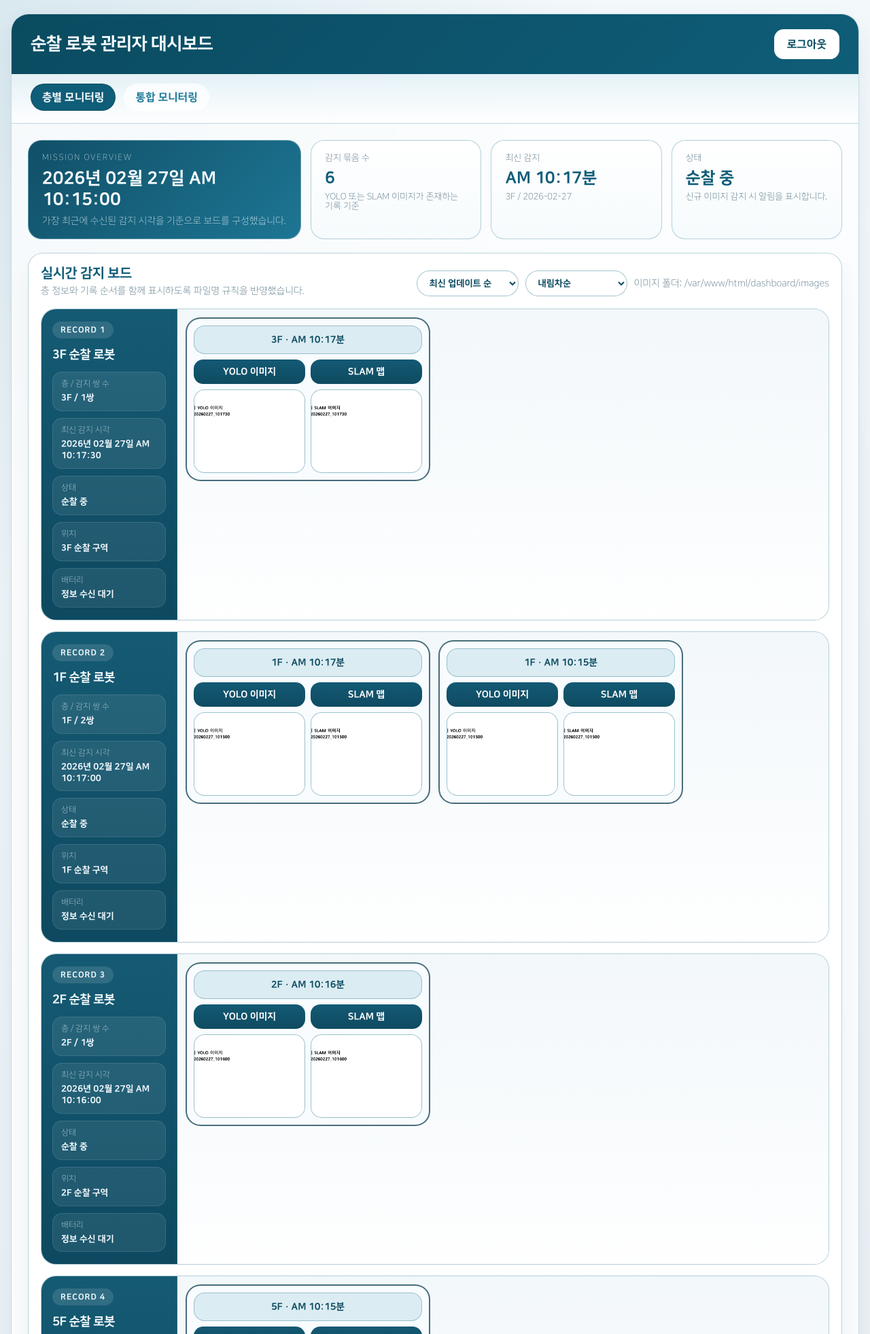
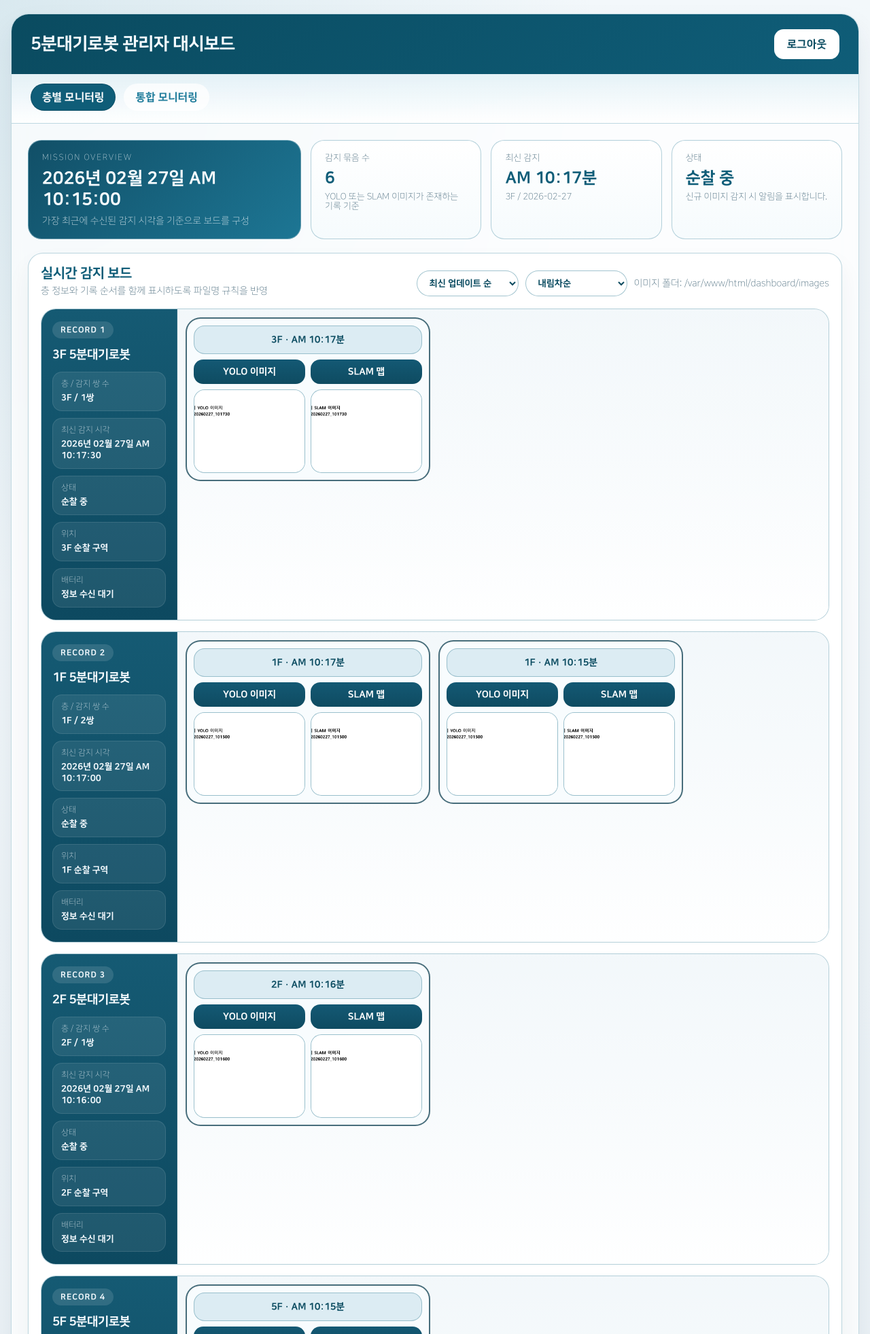
Before and after one commit to LimeJerry/team-project-web-design, a PHP site: page /dashboard/cam_dashboard.php in a window 1280 px wide. Shown: the top 1963 px of the page at 68% size. Run offline with PHP 8.4, Linux system fonts and the light colour scheme; the visitor is signed in with stand-in values (Sample User, id 1).

Commit message:
이름 조금 수정

```diff
--- a/WEB/web/dashboard/cam_dashboard.php
+++ b/WEB/web/dashboard/cam_dashboard.php
@@ -485,7 +485,7 @@ unset($boardRow);
   <div class="summary-hero">
     <div class="summary-eyebrow">Mission Overview</div>
     <div class="summary-time"><?= htmlspecialchars($boardStartedAt) ?></div>
-    <div class="summary-copy">가장 최근에 수신된 감지 시각을 기준으로 보드를 구성했습니다.</div>
+    <div class="summary-copy">가장 최근에 수신된 감지 시각을 기준으로 보드를 구성</div>
   </div>
 
   <div class="summary-chip">
@@ -517,7 +517,7 @@ unset($boardRow);
   <div class="board-head">
     <div>
       <h2 class="section-title">실시간 감지 보드</h2>
-      <p class="section-subtitle">층 정보와 기록 순서를 함께 표시하도록 파일명 규칙을 반영했습니다.</p>
+      <p class="section-subtitle">층 정보와 기록 순서를 함께 표시하도록 파일명 규칙을 반영</p>
     </div>
     <div class="board-toolbar">
       <form class="sort-form" method="get">
@@ -537,7 +537,7 @@ unset($boardRow);
   <?php if ($entryCount === 0): ?>
     <div class="empty-state">
       <h3>표시할 감지 데이터가 없습니다.</h3>
-      <p>`dashboard/images` 폴더에 `1F_YYYYMMDD_HHMMSS_YOLO.jpg`, `1F_YYYYMMDD_HHMMSS_SLAM.jpg` 형식의 이미지가 생기면 자동으로 이 보드에 반영됩니다.</p>
+      <p>`dashboard/images` 폴더에 `1F_YYYYMMDD_HHMMSS_YOLO.jpg`, `1F_YYYYMMDD_HHMMSS_SLAM.jpg` 형식의 이미지가 생기면 자동으로 이 보드에 반영</p>
     </div>
   <?php else: ?>
     <div class="board-list">
@@ -545,7 +545,7 @@ unset($boardRow);
         <section class="board-row">
           <aside class="robot-panel">
             <div class="robot-seq">Record <?= $boardRow['sequence'] ?></div>
-            <div class="robot-name"><?= htmlspecialchars($boardRow['floor']) ?> 순찰 로봇</div>
+            <div class="robot-name"><?= htmlspecialchars($boardRow['floor']) ?> 5분대기로봇</div>
 
             <div class="robot-stats">
               <div class="robot-stat">
--- a/WEB/web/dashboard/header.php
+++ b/WEB/web/dashboard/header.php
@@ -19,7 +19,7 @@ $current = basename($_SERVER['PHP_SELF']);
 <head>
 <meta charset="UTF-8">
 <meta name="viewport" content="width=device-width, initial-scale=1">
-<title>순찰 로봇 관리자 대시보드</title>
+<title>5분대기로봇 관리자 대시보드</title>
 
 <style>
 @font-face {
@@ -205,7 +205,7 @@ a {
 <div class="app-shell">
   <div class="header">
     <div class="brand">
-      <h1 class="brand-title">순찰 로봇 관리자 대시보드</h1>
+      <h1 class="brand-title">5분대기로봇 관리자 대시보드</h1>
     </div>
     <a href="?logout=1" class="logout">로그아웃</a>
   </div>
```
